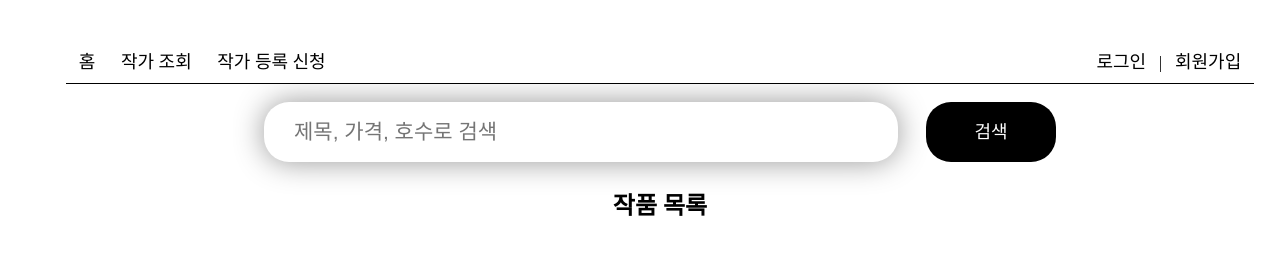
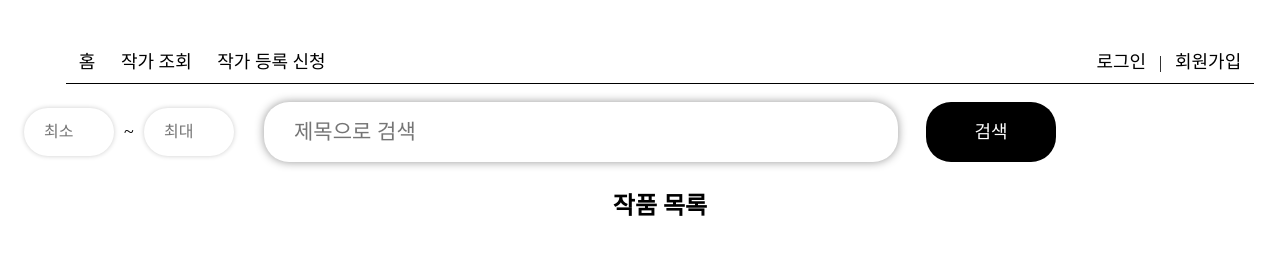
Before and after one commit to kyumin1219/open-gallery, a Django app: page /artworks/ in a window 1280 px wide. Shown: the top 260 px of the page. Run offline with Django 5.2, Linux system fonts and the light colour scheme; data comes from the database, SQL or seed files in the repository.

Commit message:
artworks refator
artworks page search refactor

```diff
--- a/gallery/gallery/settings.py
+++ b/gallery/gallery/settings.py
@@ -44,6 +44,7 @@ INSTALLED_APPS = [
     'django.contrib.sessions',
     'django.contrib.messages',
     'django.contrib.staticfiles',
+    'django.contrib.humanize',
     'posts',
     'rest_framework',
 ]
--- a/gallery/posts/static/posts/css/style.css
+++ b/gallery/posts/static/posts/css/style.css
@@ -68,7 +68,13 @@ header nav ul>li button{padding: 0.5vw 1vw; background-color: white; font-size:
 
 /* 작가 목록 페이지 */
 .search-form{width: 60%; height: 60px; position: relative;}
-.search-form input{width: 80%; height: 100%; position: absolute; left: 0; border-radius: 25px; box-shadow: 0 0 30px rgb(151, 151, 151); border: none; padding: 30px; font-size: 21px;}
+.search-form input{width: 80%; height: 100%; position: absolute; left: 0; border-radius: 25px; box-shadow: 0 0 10px rgb(151, 151, 151); border: none; padding: 30px; font-size: 21px;}
+.search-form input:nth-child(3), .search-form input:nth-child(5){width: 90px; height: 80%; position: absolute; border-radius: 25px; box-shadow: 0 0 5px rgb(205, 205, 205); border: none; padding: 20px; font-size: 16px;}
+.search-form input:nth-child(3){left: -240px;}
+.search-form input:nth-child(5){left: -120px;}
+.search-form span{position: absolute; left: -140px; font-size: 18px;}
+.search-form select{position: absolute; left: -350px; width: 80px; height: 80%; border-radius: 5px; border: none; box-shadow: 0 0 5px rgb(205, 205, 205);}
+
 .search-form button{width: 130px; height: 100%; position: absolute; right: 0; background-color: black; border-radius: 25px; color: white; font-size: 18px;}
 .artist_list{width: 100%; height: 100%; position: relative; display: grid; grid-template-columns: repeat(3, 1fr); gap: 30px; margin-bottom: 100px;}
 .artist_list li{width: 100%; height: 400px; position: relative; border-radius: 5px; border: 1px solid #c5c5c5;}
--- a/gallery/posts/templates/posts/index.html
+++ b/gallery/posts/templates/posts/index.html
@@ -2,6 +2,7 @@
 <html lang="ko">
 <head>
     {% load static %}
+    {% load humanize %}
     <meta charset="UTF-8">
     <meta name="viewport" content="width=device-width, initial-scale=1.0">
     <link rel="stylesheet" href="{% static 'posts/css/style.css' %}">
@@ -16,11 +17,26 @@
         <section class="mt20">
             <div class="container cc">
                 <!-- 검색 폼 -->
-                <form method="GET" action="{% url 'artwork_list' %}" class="search-form mt2">
-                    <input type="text" name="q" placeholder="제목, 가격, 호수로 검색" value="{{ request.GET.q }}">
+                <form method="GET" action="{% url 'artwork_list' %}" class="search-form mt2 cc">
+                    <!-- 제목 검색 -->
+                    <input type="text" name="q" placeholder="제목으로 검색" value="{{ request.GET.q }}">
+
+                    <!-- 가격 또는 호수 선택 -->
+                    <select name="filter_type">
+                        <option value="">가격 또는 호수</option>
+                        <option value="price" {% if request.GET.filter_type == 'price' %}selected{% endif %}>가격</option>
+                        <option value="hoosu" {% if request.GET.filter_type == 'hoosu' %}selected{% endif %}>호수</option>
+                    </select>
+
+                    <!-- 범위 입력 -->
+                    <input type="number" name="min_value" placeholder="최소" value="{{ request.GET.min_value }}">
+                    <span>~</span>
+                    <input type="number" name="max_value" placeholder="최대" value="{{ request.GET.max_value }}">
+
                     <button type="submit">검색</button>
                 </form>
                 <h1 class="tc mt4">작품 목록</h1>
+
                 <!-- 작품 목록 테이블 -->
                 {% if artworks %}
                 <ul class="artwork_list mt6">
@@ -29,15 +45,14 @@
                         <img src="{{ artwork.artwork_image.url }}" alt="artwork_img" width="300" height="250">
                         <div>
                             <p>{{ artwork.title }}</p>
-                            <p>{{ artwork.price|floatformat:0 }} 원</p>
+                            <p>{{ artwork.price|floatformat:0|intcomma }} 원</p>
                             <p>{{ artwork.hoosu }}호</p>
                             <p>{{ artwork.artist.name }}</p>
                         </div>
                     </li>
                     {% endfor %}
                 </ul>
-                {% endif %}
-                {% if not artworks %}
+                {% else %}
                 <p class="mt10">작품이 존재하지 않습니다.</p>
                 {% endif %}
             </div>
--- a/gallery/posts/views.py
+++ b/gallery/posts/views.py
@@ -34,10 +34,22 @@ def home(request):
 
 def artwork_list(request):
     query = request.GET.get('q', '')
+    filter_type = request.GET.get('filter_type', '')
+    min_value = request.GET.get('min_value', '')
+    max_value = request.GET.get('max_value', '')
+
+    artworks = Artwork.objects.all()
+
+    # 제목 검색
     if query:
-        artworks = Artwork.objects.filter(title__icontains=query)
-    else:
-        artworks = Artwork.objects.all()
+        artworks = artworks.filter(title__icontains=query)
+
+    # 가격 또는 호수 범위 필터링
+    if filter_type and min_value and max_value:
+        if filter_type == 'price':
+            artworks = artworks.filter(price__gte=min_value, price__lte=max_value)
+        elif filter_type == 'hoosu':
+            artworks = artworks.filter(hoosu__gte=min_value, hoosu__lte=max_value)
 
     return render(request, 'posts/index.html', {'artworks': artworks})
 
```
